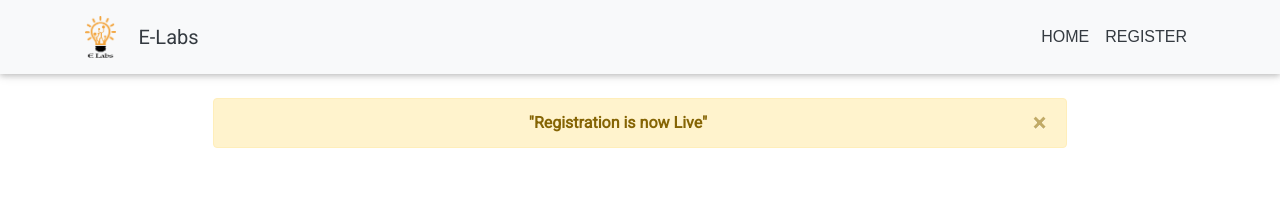
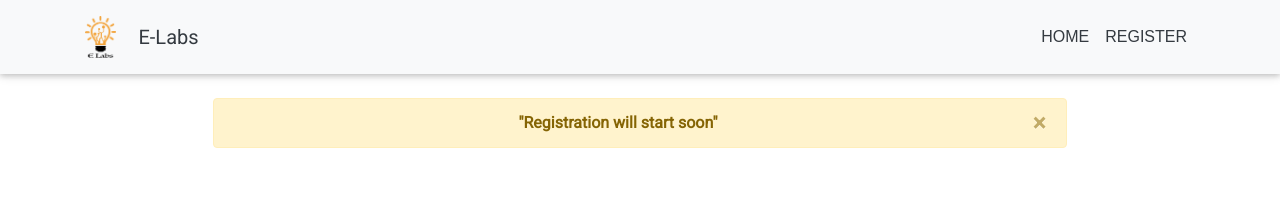
Before and after one commit to viswakash/elabsfrontend, a React (Create React App) app: page /register in a window 1280 px wide. Shown: the top 201 px of the page. Built offline with nearby package versions, Linux system fonts and the light colour scheme; no server answers.

Commit message:
modal changed

```diff
--- a/src/App.js
+++ b/src/App.js
@@ -18,7 +18,7 @@ class App extends Component {
     super(props);
 
     this.state = {
-      success: 'Registration is now Live'
+      success: 'Registration will start soon'
     };
 
     this.onSubmit = fields => {
```
